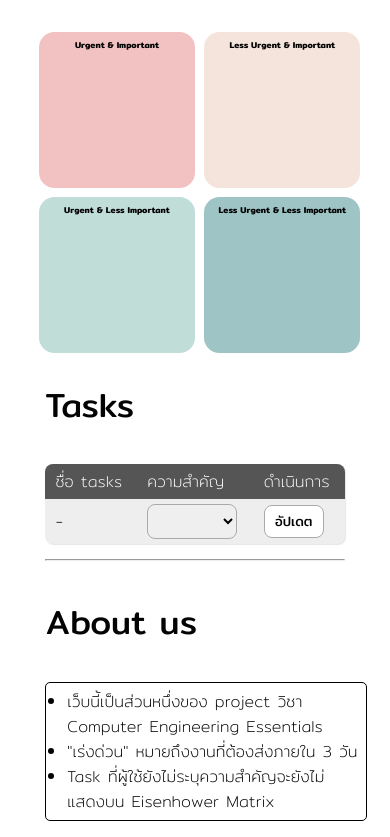
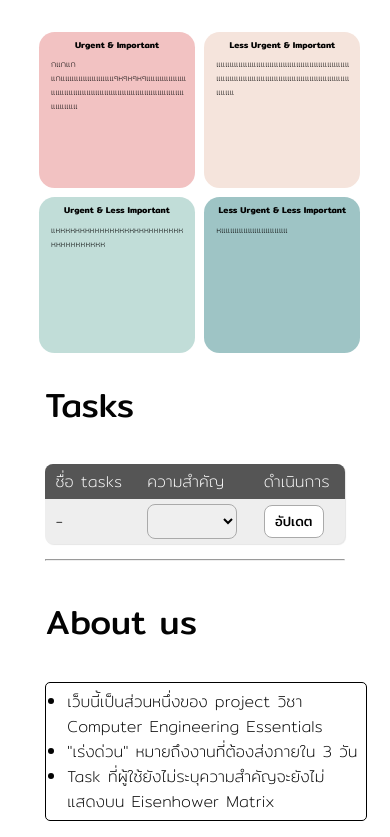
Before and after one commit to sarunnut1236/myCourseVilleEisenhowerMatrixProject, a plain HTML site: page view/page.html in a window 390 px wide. Shown: the part 1090-1927 px from the top of the page. Drawn offline with Linux system fonts and the light colour scheme; no server answers.

Commit message:
Edit frontend

```diff
--- a/view/page.html
+++ b/view/page.html
@@ -86,19 +86,19 @@
 
           <div class="boxtest" id="box1">
             <h1 class="label" id="label-urgent">Urgent & Important</h1>
-            <p class="box-data"></p>
+            <p class="box-data">กแกแกแกแแแแแแแแแแแแๆหๆหๆหๆแแแแแแแแแแแแแแแแแแแแแแแแแแแแแแแแแแแแแแแแแแแแแ</p>
           </div>
           <div class="boxtest" id="box2">
             <h1 class="label" id="label-urgent">Less Urgent & Important</h1>
-            <p class="box-data"></p>
+            <p class="box-data">แแแแแแแแแแแแแแแแแแแแแแแแแแแแแแแแแแแแแแแแแแแแแแแแแแแแแแแแแแแแแแแแ</p>
           </div>
           <div class="boxtest" id="box3">
             <h1 class="label" id="label-urgent">Urgent & Less Important</h1>
-            <p class="box-data"></p>
+            <p class="box-data">แหหหหหหหหหหหหหหหหหหหหหหหหหหหหหหหหหหหหห</p>
           </div>
           <div class="boxtest" id="box4">
             <h1 class="label" id="label-urgent">Less Urgent & Less Important</h1>
-            <p class="box-data"></p>
+            <p class="box-data">หแแแแแแแแแแแแแแแ</p>
           </div>
         </div>
       </div>
--- a/view/style-page.css
+++ b/view/style-page.css
@@ -257,9 +257,10 @@ body {
   }
   .box-data {
     padding-left: 7px;
+    padding-right: 3px;
     align-self: flex-start;
     display: block;
-    width: 52vw;
+    width: 35vw;
     word-wrap: break-word;
     font-size: 2.2vw;
     font-weight: 350;
```
